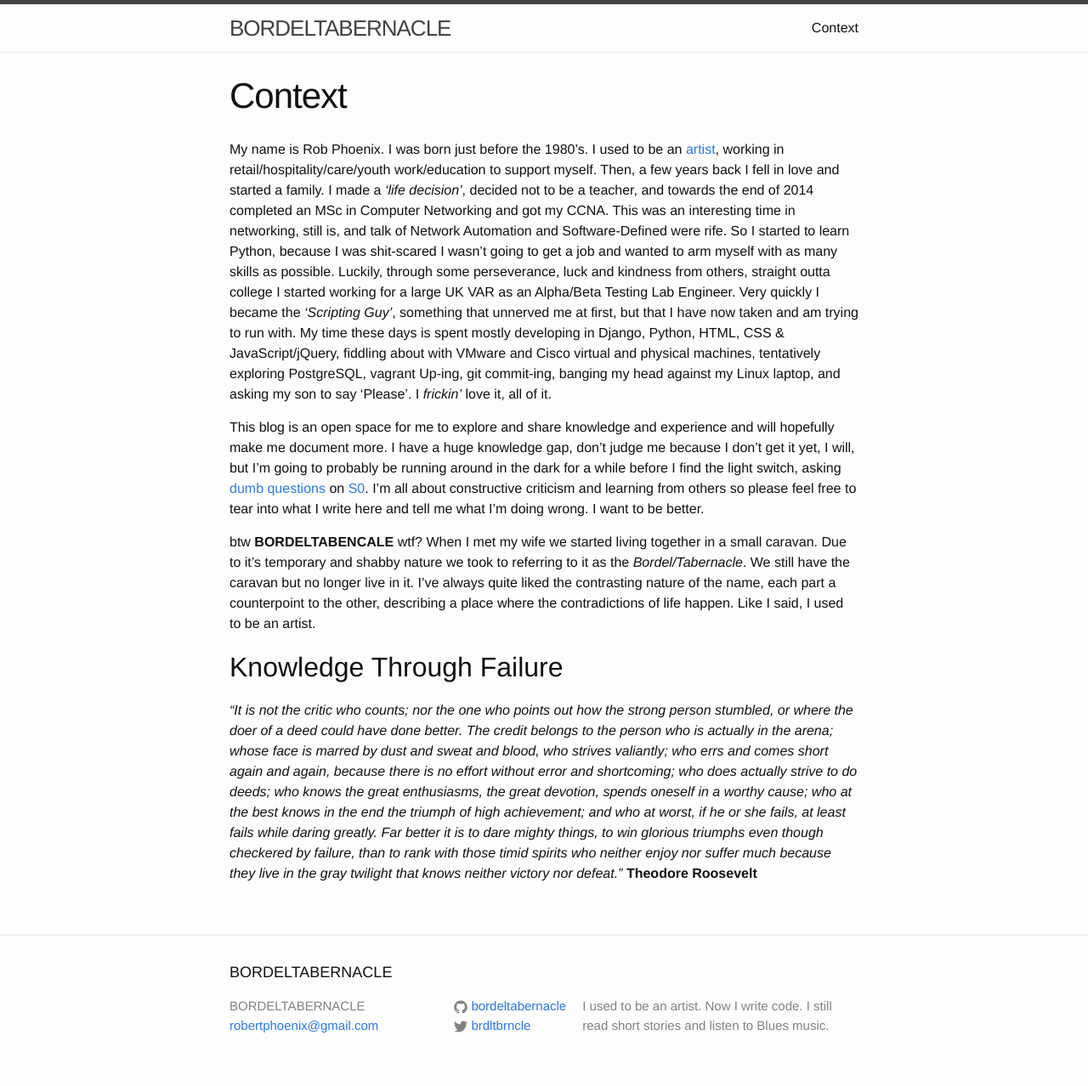
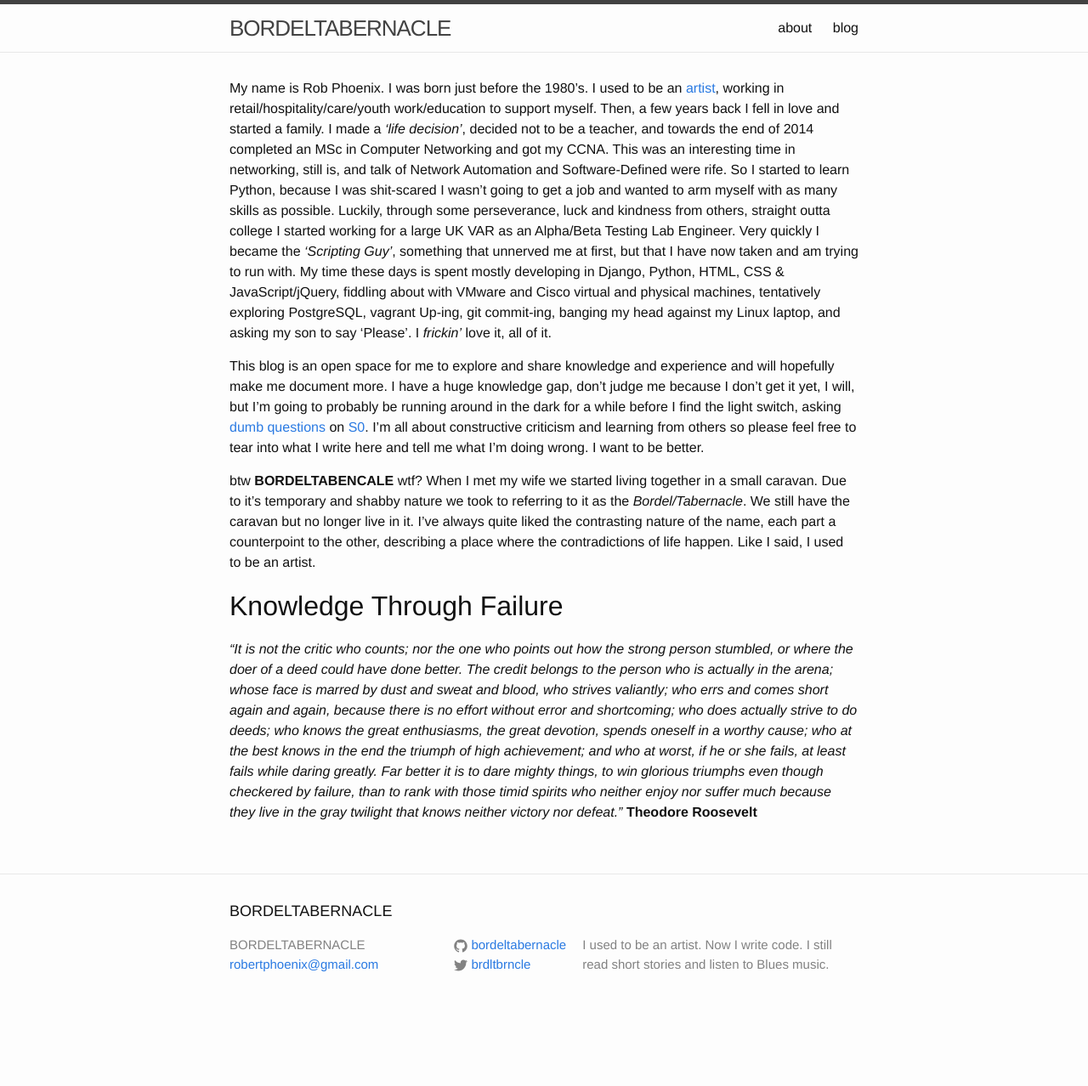
Before and after one commit to robphoenix/bordeltabernacle.github.io, a Jekyll site: the page built from about.md, in a window 1280 px wide. Shown: the whole page at 85% size. Built offline with Jekyll 4.4.1, drawn with Linux system fonts in a browser that asks for light colours; after the commit the page ends 1206 px from its top, so only the background shows below that.

Commit message:
started to edit layout slightly.  Updated nav to include about & blog, changed about from context to aboutand removed header from page

```diff
--- a/_includes/header.html
+++ b/_includes/header.html
@@ -5,20 +5,9 @@
     <a class="site-title" href="{{ site.baseurl }}/">{{ site.title }}</a>
 
     <nav class="site-nav">
-      <a href="#" class="menu-icon">
-        <svg viewBox="0 0 18 15">
-          <path fill="#424242" d="M18,1.484c0,0.82-0.665,1.484-1.484,1.484H1.484C0.665,2.969,0,2.304,0,1.484l0,0C0,0.665,0.665,0,1.484,0 h15.031C17.335,0,18,0.665,18,1.484L18,1.484z"/>
-          <path fill="#424242" d="M18,7.516C18,8.335,17.335,9,16.516,9H1.484C0.665,9,0,8.335,0,7.516l0,0c0-0.82,0.665-1.484,1.484-1.484 h15.031C17.335,6.031,18,6.696,18,7.516L18,7.516z"/>
-          <path fill="#424242" d="M18,13.516C18,14.335,17.335,15,16.516,15H1.484C0.665,15,0,14.335,0,13.516l0,0 c0-0.82,0.665-1.484,1.484-1.484h15.031C17.335,12.031,18,12.696,18,13.516L18,13.516z"/>
-        </svg>
-      </a>
-
       <div class="trigger">
-        {% for page in site.pages %}
-          {% if page.title %}
-          <a class="page-link" href="{{ page.url | prepend: site.baseurl }}">{{ page.title }}</a>
-          {% endif %}
-        {% endfor %}
+        <a class="page-link" href="{{ site.baseurl }}/about/">about</a>
+        <a class="page-link" href="{{ site.baseurl }}/">blog</a>
       </div>
     </nav>
 
--- a/_layouts/page.html
+++ b/_layouts/page.html
@@ -2,10 +2,6 @@
 layout: default
 ---
 <div class="post">
-
-  <header class="post-header">
-    <h1 class="post-title">{{ page.title }}</h1>
-  </header>
 
   <article class="post-content">
     {{ content }}
--- a/about.md
+++ b/about.md
@@ -1,7 +1,7 @@
 ---
 layout: page
-title: Context
-permalink: context/
+title: about
+permalink: about/
 ---
 
 My name is Rob Phoenix. I was born just before the 1980's. I used to be an [artist](http://rm-phoenix.co.uk/), working in retail/hospitality/care/youth work/education to support myself. Then, a few years back I fell in love and started a family. I made a *'life decision'*, decided not to be a teacher, and towards the end of 2014 completed an MSc in Computer Networking and got my CCNA. This was an interesting time in networking, still is, and talk of Network Automation and Software-Defined were rife.  So I started to learn Python, because I was shit-scared I wasn't going to get a job and wanted to arm myself with as many skills as possible.  Luckily, through some perseverance, luck and kindness from others, straight outta college I started working for a large UK VAR as an Alpha/Beta Testing Lab Engineer. Very quickly I became the *'Scripting Guy'*, something that unnerved me at first, but that I have now taken and am trying to run with.  My time these days is spent mostly developing in Django, Python, HTML, CSS & JavaScript/jQuery, fiddling about with VMware and Cisco virtual and physical machines, tentatively exploring PostgreSQL, vagrant Up-ing, git commit-ing, banging my head against my Linux laptop, and asking my son to say 'Please'. I *frickin'* love it, all of it.
--- a/index.html
+++ b/index.html
@@ -9,11 +9,10 @@
   <ul class="post-list">
     {% for post in site.posts %}
       <li>
-        <span class="post-meta">{{ post.date | date: "%b %-d, %Y" }}</span>
-
         <h2>
           <a class="post-link" href="{{ post.url | prepend: site.baseurl }}">{{ post.title }}</a>
         </h2>
+        <span class="post-meta">{{ post.date | date: "%b %-d, %Y" }}</span>
             {{ post.excerpt }}
       </li>
     {% endfor %}
```
